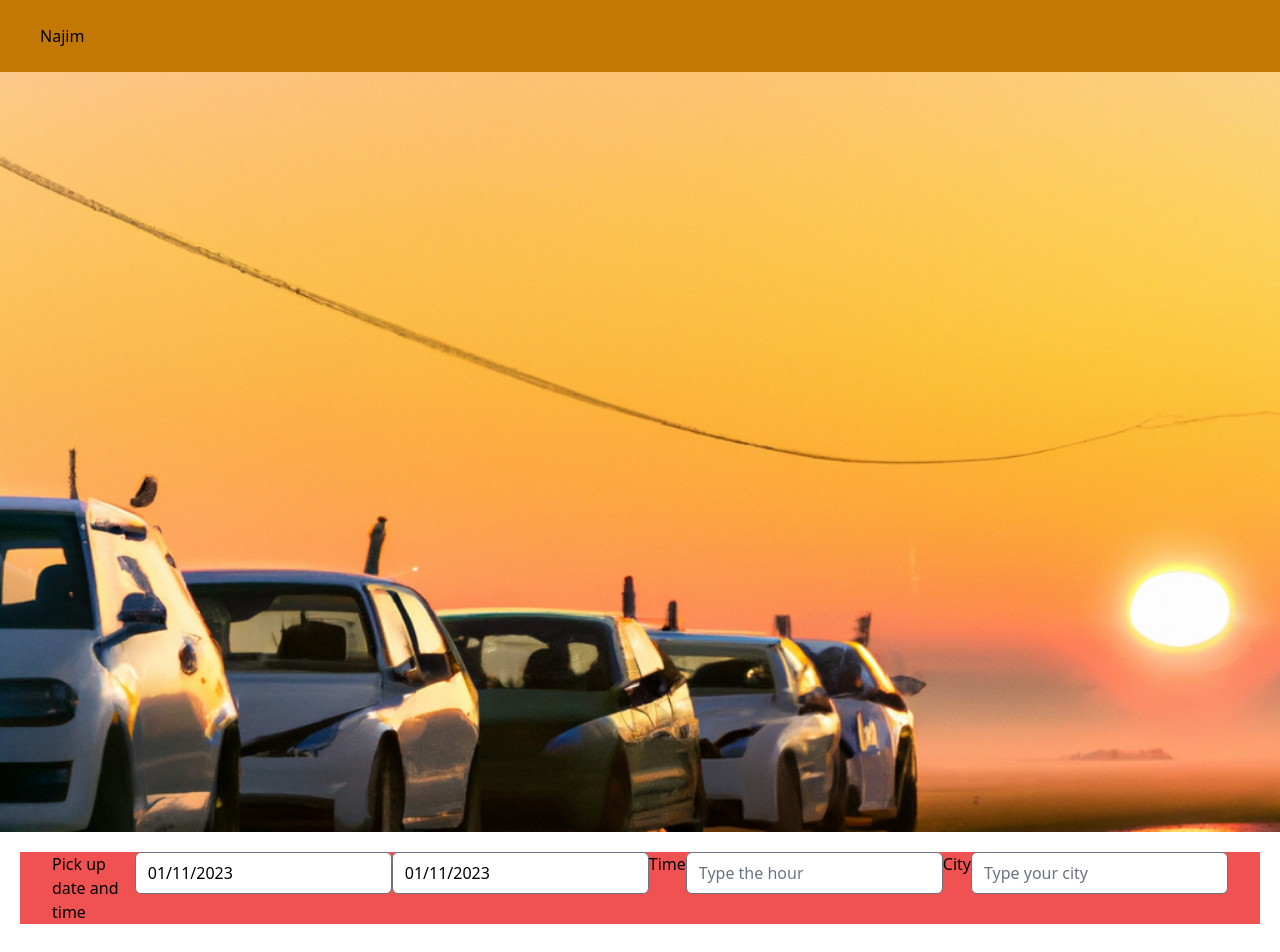
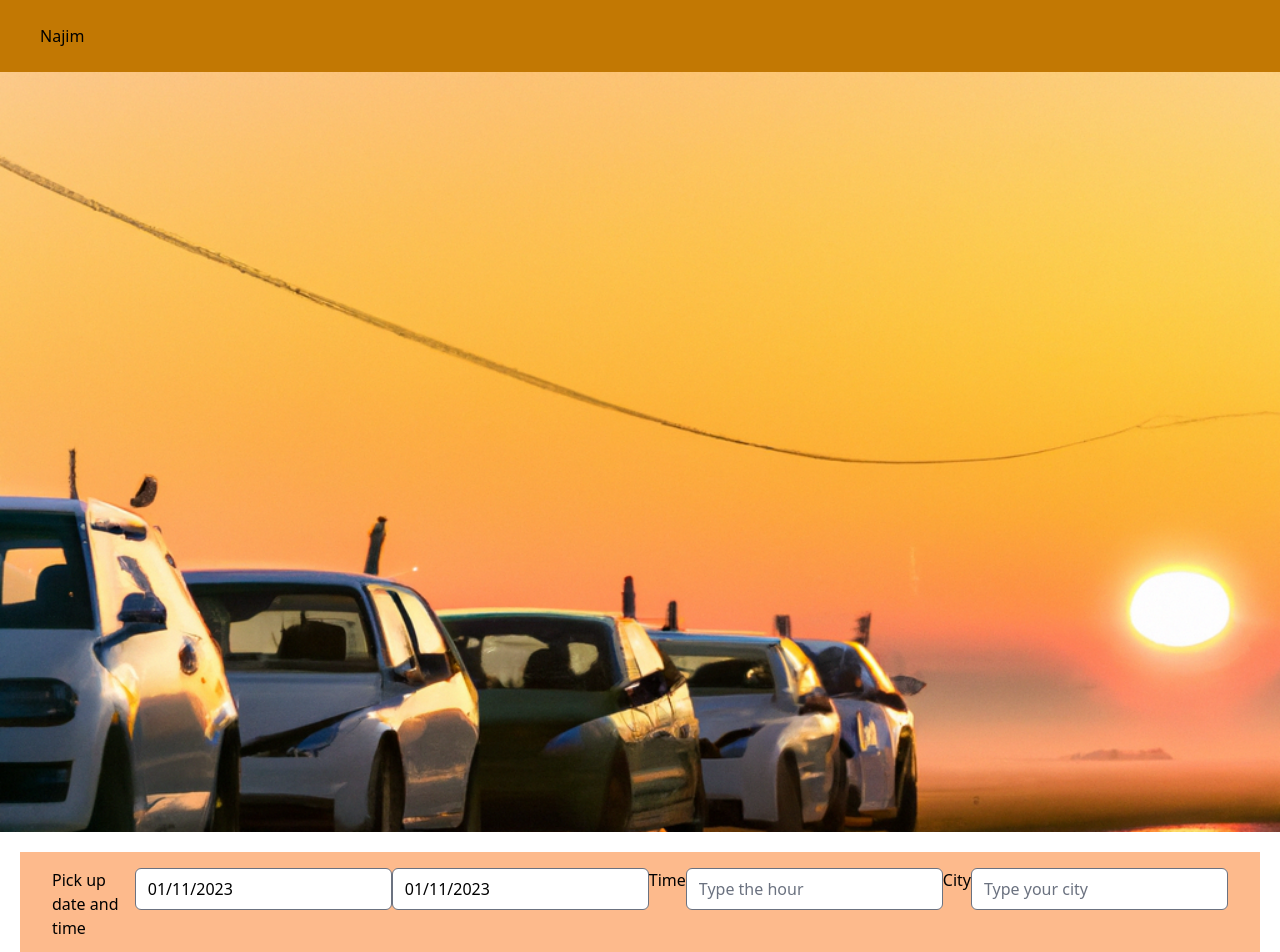
Before and after one commit to thomsult/rent-hackathon, a Next.js app: page / in a window 1280 px wide. Shown: the top 952 px of the page. Built offline with nearby package versions, Linux system fonts and the light colour scheme; no server answers; the database is empty.

Commit message:
Ajout couleurs au date picker

```diff
--- a/components/datePicker.js
+++ b/components/datePicker.js
@@ -7,7 +7,7 @@ function DateRangePicker() {
   const [endDate, setEndDate] = useState(new Date());
 
   return (
-    <div className="px-8 py-18 mt-5 mr-5 ml-5 max-w-screen flex items-start min-w-screen justify-start bg-red-500">
+    <div className="pt-4 pb-4 bg-orange-300 md:px-8 py-18 mt-5 mr-5 ml-5 max-w-screen flex flex-col items-start min-w-screen justify-start lg:flex-row">
 
       <h1>Pick up date and time </h1>
       {/* <span>from</span> */}
--- a/pages/Home.js
+++ b/pages/Home.js
@@ -25,8 +25,6 @@ axios
 });
 
 }, [])
-
-
 
 
   return (
```
